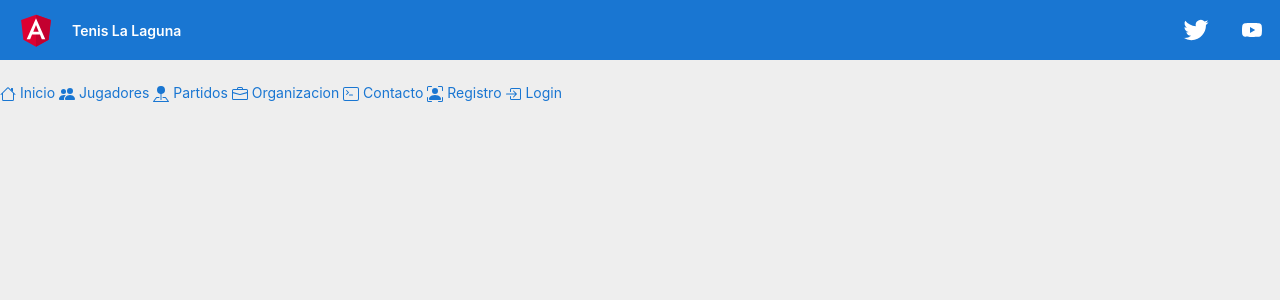
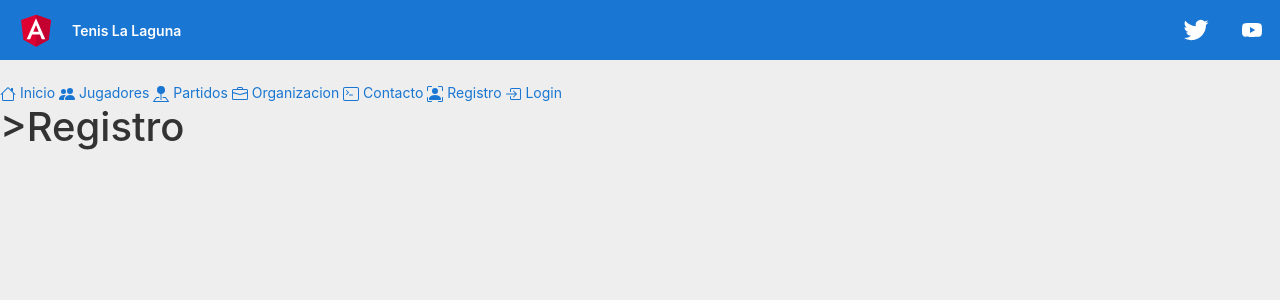
Before and after one commit to Marta163gg/AppTenis, an Angular app: page /registro in a window 1280 px wide. Before the commit this address led to /. Shown: the top 300 px of the page. Built offline with nearby package versions, Linux system fonts and the light colour scheme.

Commit message:
registro add

```diff
--- a/src/app/app.module.ts
+++ b/src/app/app.module.ts
@@ -11,6 +11,7 @@ import { ContactComponent } from './components/contacto/contact.component';
 import { JugadoresComponent } from './components/jugadores/jugadores.component';
 import { InicioComponent } from './components/inicio/inicio.component';
 import { LoginComponent } from './components/login/login.component';
+import { RegistroComponent } from './components/registro/registro.component';
 
 
 @NgModule({
@@ -21,7 +22,8 @@ import { LoginComponent } from './components/login/login.component';
     ContactComponent,
     JugadoresComponent,
     InicioComponent,
-    LoginComponent
+    LoginComponent,
+    RegistroComponent
   ],
   imports: [
     BrowserModule,
--- a/src/app/app.routing.ts
+++ b/src/app/app.routing.ts
@@ -8,6 +8,7 @@ import { ContactComponent } from './components/contacto/contact.component';
 import { JugadoresComponent } from './components/jugadores/jugadores.component';
 import { InicioComponent } from './components/inicio/inicio.component';
 import { LoginComponent } from './components/login/login.component';
+import { RegistroComponent } from './components/registro/registro.component';
 
 const appRoutes: Routes = [
       { path: '', redirectTo: 'organizacion', pathMatch: 'full'},
@@ -17,7 +18,8 @@ const appRoutes: Routes = [
 	{ path: 'contacto', component: ContactComponent},
 	{ path: 'jugadores', component: JugadoresComponent},
 	{ path: 'inicio', component: InicioComponent},
-	{ path: 'login', component: LoginComponent}
+	{ path: 'login', component: LoginComponent},
+	{ path: 'registro', component: RegistroComponent},
 ];
 
 
--- /dev/null
+++ b/src/app/components/registro/registro.component.html
@@ -0,0 +1 @@
+<h1>>{{title}}</h1>
--- /dev/null
+++ b/src/app/components/registro/registro.component.ts
@@ -0,0 +1,17 @@
+import { Component } from '@angular/core';
+import {Router, ActivatedRoute, Params } from '@angular/router';
+
+@Component({
+  selector: 'registro',
+  templateUrl: './registro.component.html'
+})
+
+export class RegistroComponent {
+
+  public title: String;
+
+  constructor(private _route: ActivatedRoute, private _router: Router){
+    this.title = 'Registro';
+  }
+
+}
```
